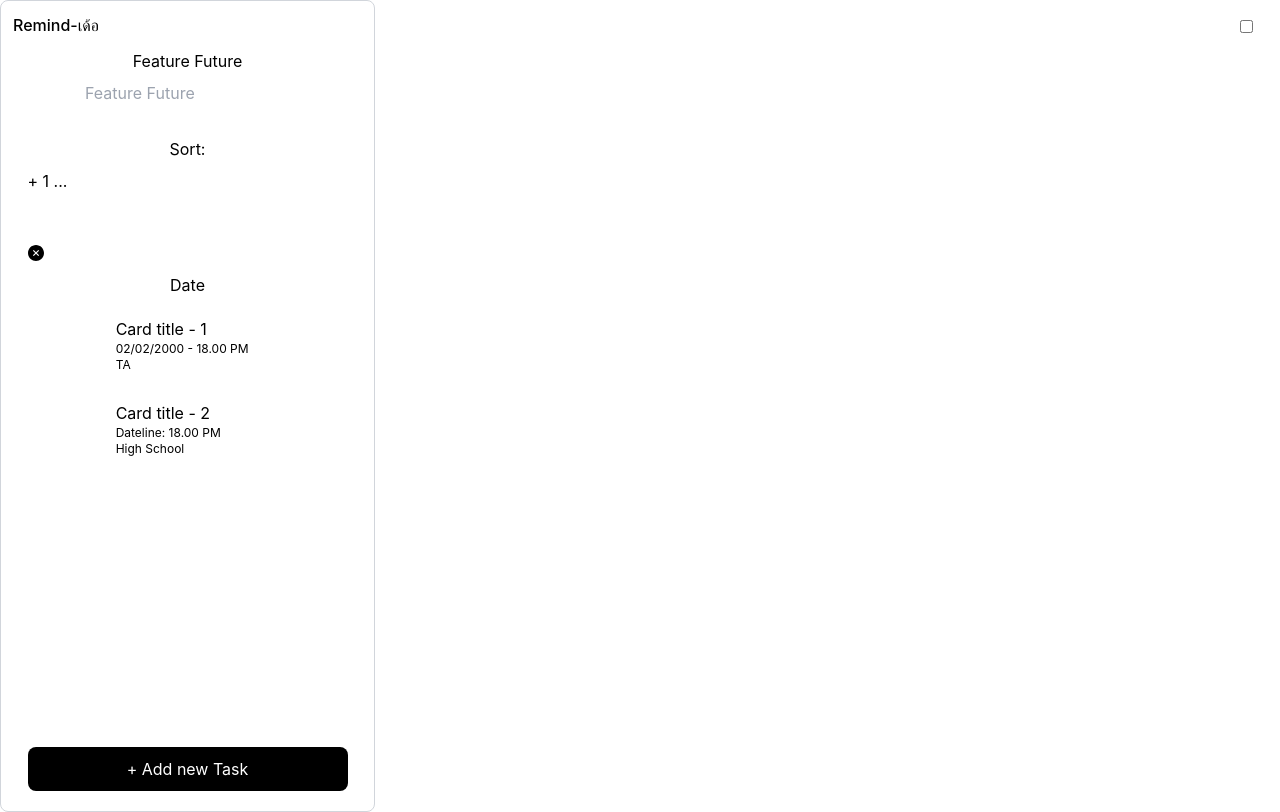
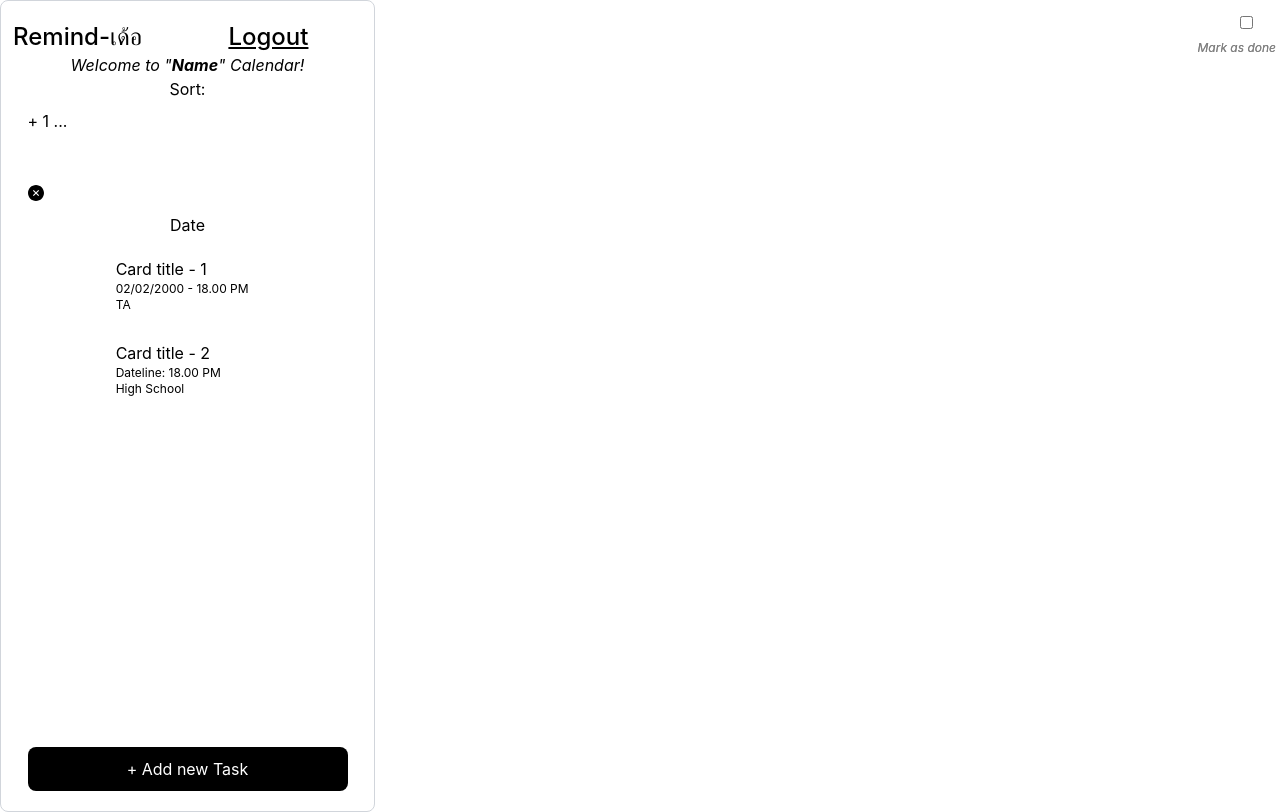
Before and after one commit to palm11695/remin-der, a React (Create React App) app: page / in a window 1280 px wide. Built offline with nearby package versions, Linux system fonts and the light colour scheme.

Commit message:
update ui task and edit

```diff
--- a/package.json
+++ b/package.json
@@ -7,6 +7,7 @@
     "@testing-library/react": "^13.4.0",
     "@testing-library/user-event": "^13.5.0",
     "antd": "^4.23.5",
+    "firebase": "^9.12.1",
     "react": "^18.2.0",
     "react-dom": "^18.2.0",
     "react-router-dom": "^6.4.2",
--- a/src/pages/AddTask/AddTask.css
+++ b/src/pages/AddTask/AddTask.css
@@ -9,20 +9,37 @@
     width: 375px;
     height: 812px;
     @apply border border-gray-300 rounded-lg;
+    @apply flex flex-col items-center;
+}
+
+.add-task-info {
+    width: 90%;
+    height: 90%;
     @apply flex flex-col items-center justify-center;
-
 }
 
 .add-task-name {
     @apply rounded-lg m-2 max-w-xs;
 }
 
-.add-task-des {
-    @apply rounded-lg m-2 max-w-xs !important;
+.ant-input {
+    @apply rounded-lg !important;
+}
+
+.add-task-tag {
+    @apply h-2 m-4 !important;
+}
+
+.dl-task-date {
+    @apply m-2 !important;
+}
+
+.dl-task-time {
+    @apply m-2 !important;
 }
 
 .cancel-button {
-    @apply bottom-px mt-10 w-80 box-border h-11 w-80 inline-block px-6 py-2.5 bg-red-800 text-white rounded-lg !important;
+    @apply bottom-px m-0 w-80 box-border h-11 w-80 inline-block px-6 py-2.5 bg-red-800 text-white rounded-lg !important;
 }
 
 .cancel-button:hover {
@@ -30,17 +47,9 @@
 }
 
 .add-button {
-    @apply bottom-px mt-5 w-80 box-border h-11 w-80 inline-block px-6 py-2.5 bg-black text-white rounded-lg !important;
+    @apply bottom-px m-5 w-80 box-border h-11 w-80 inline-block px-6 py-2.5 bg-black text-white rounded-lg !important;
 }
 
 .add-button:hover {
     @apply bg-neutral-800 !important;
 }
-
-.ant-input {
-    @apply rounded-lg !important;
-}
-
-.add-task-tag {
-    @apply h-1 m-2 !important;
-}
--- a/src/pages/AddTask/AddTask.jsx
+++ b/src/pages/AddTask/AddTask.jsx
@@ -1,10 +1,5 @@
 import React from "react";
-import { Button } from "antd";
-import { Cascader } from 'antd';
-import { Divider } from "antd";
-import { DatePicker } from 'antd';
-import { Input } from "antd";
-import { Tag } from "antd";
+import { Button, Upload, Cascader, Divider, Input, Tag, UploadOutlined, DatePicker, TimePicker } from "antd";
 import TextArea from "antd/lib/input/TextArea";
 import './AddTask.css';
 import './CustDes.css';
@@ -35,7 +30,7 @@ export function AddTask() {
 
   return (
     <div className="add-task">
-
+      <div className="add-task-info">
       <Divider orientation="left">Title</Divider>
       <Input
         className="add-task-name"
@@ -52,7 +47,10 @@ export function AddTask() {
       </div>
 
       <Divider orientation="left">Deadline</Divider>
-      <DatePicker onChange={onChange} />
+      <div className="dl-task">
+        <DatePicker className="dl-task-date" onChange={onChange} />
+        <TimePicker className="dl-task-time" use12Hours format="h:mm A" onChange={onChange} />
+      </div>
 
       <Divider orientation="left">Reminder</Divider>
       <Cascader
@@ -62,8 +60,7 @@ export function AddTask() {
       />
 
       <Divider orientation="left">Description</Divider>
-
-      <span className="Controls">
+      <span className="str-cont-des">
         <Button className="str-bold"><strong>B</strong></Button>
         <Button className="str-em"><em>I</em></Button>
         <Button className="str-u"><u>U</u></Button>
@@ -72,12 +69,15 @@ export function AddTask() {
       <TextArea
         className="add-task-des"
         // style={{ width: 337 }}
-        autoSize={{ minRows: 6, maxRows: 6 }}
+        autoSize={{ minRows: 4, maxRows: 4 }}
         placeholder="Add Description"
         value={taskDes}
         onChange={handleDes}
       />
-
+      <Upload>
+        <Button className="add-task-upload"> <UploadOutlined /> Click to Upload </Button>
+      </Upload>
+      </div>
       <Button className="cancel-button" type="defualt" onClick={handleClick} >Cancel</Button>
       <Button className="add-button" type="defualt" onClick={handleClick} >Add</Button>
 
--- a/src/pages/AddTask/CustDes.css
+++ b/src/pages/AddTask/CustDes.css
@@ -1,3 +1,7 @@
+.add-task-des {
+    @apply rounded-lg m-2 max-w-xs !important;
+}
+
 .str-bold {
     @apply mr-2;
 }
--- a/src/pages/HomePage/HomePage.css
+++ b/src/pages/HomePage/HomePage.css
@@ -2,7 +2,7 @@
   @apply font-medium;
   font-size: 1rem;
   align-self: start;
-  @apply m-3;
+  @apply mt-5 mb-0 !important;
 }
 
 .homepage {
@@ -10,10 +10,17 @@
   height: 812px;
   @apply border border-gray-300 rounded-lg;
   @apply flex flex-col items-center;
+
+  /* Comment: For website  */
+  /* @apply absolute;
+  inset-inline: 40%;
+  inset-block: 5% */
 }
 
-.home-task-des {
-  @apply rounded-lg m-2 max-w-xs !important;
+
+.log-out-task {
+  @apply border-none drop-shadow-none ml-20 left-12 !important;
+
 }
 
 .home-task-srt {
@@ -55,5 +62,10 @@
 }
 
 .task-fsn {
-  @apply absolute top-5 right-0 w-10 !important;
+  @apply absolute top-4 right-10 w-0 !important;
 }
+
+.task-fn-mark {
+  @apply absolute top-10 right-1 italic;
+  color: grey;
+}
--- a/src/pages/HomePage/HomePage.jsx
+++ b/src/pages/HomePage/HomePage.jsx
@@ -1,13 +1,6 @@
 import React from 'react';
+import { Divider, Cascader, Button, Card, Tag, Checkbox } from "antd";
 import './HomePage.css';
-
-import { Divider } from "antd";
-import { Cascader } from "antd";
-import { Button } from "antd";
-import { Card } from "antd";
-import { Tag } from "antd";
-import { Checkbox } from 'antd';
-import TextArea from "antd/lib/input/TextArea";
 
 
 export function HomePage() {
@@ -20,14 +13,13 @@ export function HomePage() {
 
   return (
     <div className="homepage">
-      <div className="text"> Remind-เด้อ </div>
+      <div className="text text-2xl" >
+        <text>Remind-เด้อ </text>
+        <Button className='log-out-task' onChange={onChange}> <u>Logout</u> </Button>
+      </div>
 
-      <Divider orientation="left">Feature Future</Divider>
-      <TextArea
-        className="home-task-des"
-        autoSize={{ minRows: 2, maxRows: 2 }}
-        placeholder="Feature Future"
-      />
+      <Divider orientation="left"></Divider>
+      <div className='text-base italic'> Welcome to "<b>Name</b>" Calendar! </div>
 
       <Divider orientation="left">Sort:</Divider>
       <Cascader
@@ -47,7 +39,8 @@ export function HomePage() {
             description="02/02/2000 - 18.00 PM"
           />
           <Tag className='side-tag' color="blue">TA</Tag>
-          <Checkbox className='task-fsn' onChange={onChange}></Checkbox>
+          <Checkbox className='task-fsn' onChange={onChange} ></Checkbox>
+          <text className='task-fn-mark' disabled> Mark as done </text>
         </Card>
 
         <Card className='defu-card'>
@@ -57,6 +50,7 @@ export function HomePage() {
           />
           <Tag className='side-tag' color="red">High School</Tag>
           <Checkbox className='task-fsn' onChange={onChange}></Checkbox>
+          <text className='task-fn-mark' disabled> Mark as done </text>
         </Card>
 
       </div>
```
